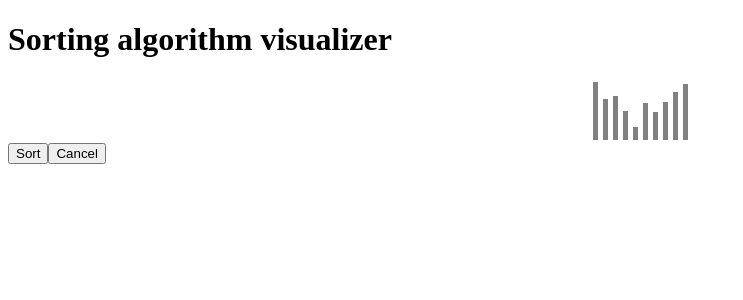
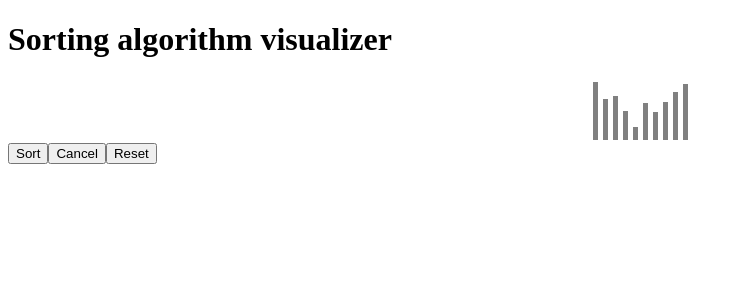
Before and after one commit to bkrmadtya/sorting-algorithm-visualizer, a React app: page / in a window 1280 px wide. Shown: the top 300 px of the page, without its empty margins (0-743 px from the left). Built offline with nearby package versions, Linux system fonts and the light colour scheme.

Commit message:
feat: added reset method and button for reset

```diff
--- a/src/App.tsx
+++ b/src/App.tsx
@@ -68,6 +68,18 @@ const App: React.FC = () => {
 		setState({ ...state, timeouts: timeouts })
 	}
 
+	const reset = () => {
+		cancel()
+		const newArray = randomArrayGenerator(10)
+		const newSteps = bubbleSort(newArray)
+		setState({
+			steps: [...newSteps],
+			currentStep: 0,
+			timeouts: [],
+			delay: 0
+		})
+	}
+
 	return (
 		<div className='app'>
 			<h1>Sorting algorithm visualizer</h1>
@@ -80,6 +92,7 @@ const App: React.FC = () => {
 
 			<button onClick={sort}>Sort</button>
 			<button onClick={cancel}>Cancel</button>
+			<button onClick={reset}>Reset</button>
 		</div>
 	)
 }
```
